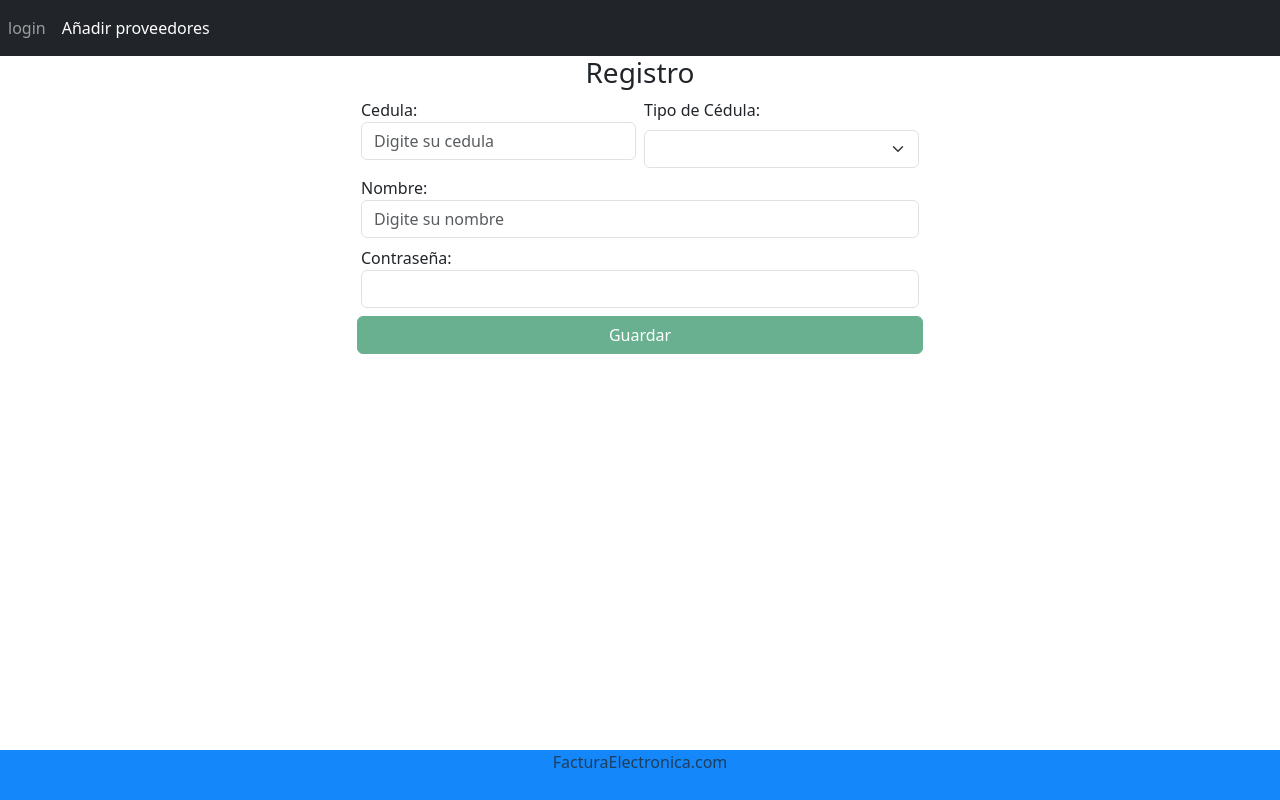
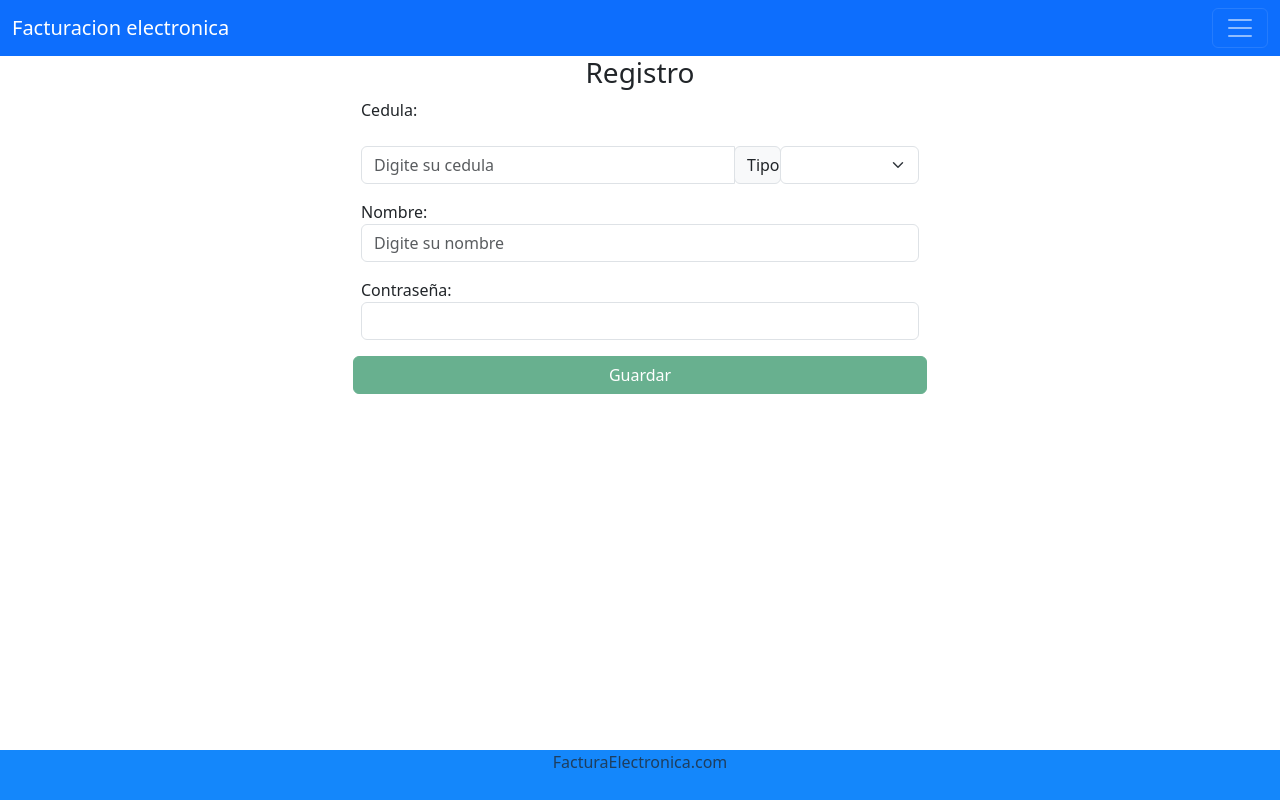
Before and after one commit to MauricioCh2/facturacion_elecV2, an Angular app: page /registrar-usuario in a window 1280 px wide. Built offline with nearby package versions, Linux system fonts and the light colour scheme.

Commit message:
esqueleto humilde de header

```diff
--- a/src/app/app-routing.module.ts
+++ b/src/app/app-routing.module.ts
@@ -6,9 +6,9 @@ import {LoginComponent} from "./components/login/login.component";
 import {FacturacionComponent} from "./components/facturacion/facturacion.component";
 
 const routes: Routes = [
+  {path : '', redirectTo: 'login', pathMatch: 'full'} ,//si esta vacio retorna a usuarios, CAMBIAR A ALOGIN
   {path : 'proveedores', component: ListarProvedoresComponent},
   {path : 'login', component: LoginComponent},
-  {path : '', redirectTo: 'login', pathMatch: 'full'} ,//si esta vacio retorna a usuarios, CAMBIAR A ALOGIN
   {path : 'registrar-usuario', component: RegistrarUsuarioComponent},
   {path : 'facturación', component: FacturacionComponent}
 
--- a/src/app/components/header/header.component.html
+++ b/src/app/components/header/header.component.html
@@ -1,10 +1,97 @@
-<nav class="navbar navbar-expand-sm bg-dark navbar-dark">
-  <ul class="navbar-nav">
-    <li class="nav-item">
-      <a routerLink="login" routerLinkActive="active" class="nav-link" >login</a>
-    </li>
-    <li class="nav-item">
-      <a routerLink="registrar-usuario" routerLinkActive="active" class="nav-link" >Añadir proveedores</a>
-    </li>
-  </ul>
+
+<nav class="navbar   bg-primary navbar-dark ">
+  <div class="container-fluid">
+    <a class="navbar-brand" href="#">Facturacion electronica</a>
+
+    <button class="navbar-toggler" type="button" data-bs-toggle="offcanvas" data-bs-target="#offcanvasNavbar" aria-controls="offcanvasNavbar" aria-label="Toggle navigation">
+      <span class="navbar-toggler-icon"></span>
+    </button>
+
+  </div>
 </nav>
+
+<div class="offcanvas offcanvas-end" tabindex="-1" id="offcanvasNavbar" aria-labelledby="offcanvasNavbarLabel">
+  <div class="offcanvas-header">
+    <h5 class="offcanvas-title" id="offcanvasNavbarLabel">Offcanvas</h5>
+    <button type="button" class="btn-close" data-bs-dismiss="offcanvas" aria-label="Close"></button>
+  </div>
+  <div class="offcanvas-body">
+    <ul class="navbar-nav justify-content-end flex-grow-1 pe-3">
+      <li class="nav-item">
+        <a class="nav-link active" aria-current="page" href="#">Home</a>
+      </li>
+      <li class="nav-item">
+        <a class="nav-link" href="#">Link</a>
+      </li>
+      <li class="nav-item dropdown">
+        <a class="nav-link dropdown-toggle" href="#" role="button" data-bs-toggle="dropdown" aria-expanded="false">
+          Dropdown
+        </a>
+        <ul class="dropdown-menu">
+          <li><a class="dropdown-item" href="#">Action</a></li>
+          <li><a class="dropdown-item" href="#">Another action</a></li>
+          <li>
+            <hr class="dropdown-divider">
+          </li>
+          <li><a class="dropdown-item" href="#">Something else here</a></li>
+        </ul>
+      </li>
+    </ul>
+    <form class="d-flex mt-3" role="search">
+      <input class="form-control me-2" type="search" placeholder="Search" aria-label="Search">
+      <button class="btn btn-outline-success" type="submit">Search</button>
+    </form>
+  </div>
+</div>
+
+<!--<div class="canvas collapse justify-content-between" id="infonavBar" data-bs-theme="dark" data-bs-scroll="true" tabindex="-1" >-->
+<!--  <div class="bg-dark p-4">-->
+<!--    <button type="button" class="btn-close" data-bs-dismiss="infonavBar" aria-label="Close"></button>-->
+<!--    <h5 class="text-body-emphasis h4">Aqui por defecto estara un componente que lpermita ver detalles</h5>-->
+<!--    <span class="text-body-secondary">link a editar</span>-->
+<!--    <span class="text-body-secondary">link a logout</span>-->
+<!--  </div>-->
+<!--</div>-->
+
+<!--<nav class="navbar navbar-expand-sm bg-primary navbar-dark">-->
+
+<!--  <div class="container-fluid">-->
+<!--    <a class="navbar-brand" href="#">-->
+<!--      <img src="/docs/5.3/assets/brand/bootstrap-logo.svg" alt="Logo" width="20" height="24" class="d-inline-block align-text-top rounded-circle">-->
+<!--      Facturacion electronica-->
+<!--    </a>-->
+<!--  </div>-->
+
+<!--  <h2 class="visually-hidden">Title for screen readers</h2>-->
+<!--  <a class="visually-hidden-focusable" href="#content">Skip to main content</a>-->
+<!--  <div class="visually-hidden-focusable">A container with a <a href="#">focusable element</a>.</div>-->
+
+
+
+<!--  <ul class="navbar-nav justify-content-center nav-underline nav-pills nav-fill">-->
+<!--    <li class="nav-item">-->
+<!--      <a routerLink="login" routerLinkActive="active" class="nav-link" >login</a>-->
+<!--    </li>-->
+<!--    <li class="nav-item">-->
+<!--      <a routerLink="registrar-usuario" routerLinkActive="active" class="nav-link" >Añadir proveedores</a>-->
+<!--    </li>-->
+<!--  </ul>-->
+
+
+<!--&lt;!&ndash;  <div class="btn-group dropstart" role="group">&ndash;&gt;-->
+<!--&lt;!&ndash;    <button type="button" class="btn btn-primary dropdown-toggle" data-bs-toggle="dropdown" aria-expanded="false">&ndash;&gt;-->
+<!--&lt;!&ndash;   Dropdown&ndash;&gt;-->
+<!--&lt;!&ndash;    </button>&ndash;&gt;-->
+<!--&lt;!&ndash;    <ul class="dropdown-menu">&ndash;&gt;-->
+<!--&lt;!&ndash;      <li><button class="dropdown-item" type="button">Detalles</button></li>&ndash;&gt;-->
+<!--&lt;!&ndash;      <li><button class="dropdown-item" type="button">Logout</button></li>&ndash;&gt;-->
+<!--&lt;!&ndash;    </ul>&ndash;&gt;-->
+<!--&lt;!&ndash;  </div>&ndash;&gt;-->
+
+<!--  <div class="container-fluid d-flex justify-content-end">-->
+<!--    <button class="navbar-toggle" type="button" data-bs-toggle="collapse" data-bs-target="#infonavBar" aria-controls="navbarToggleExternalContent" aria-expanded="false" aria-label="Toggle navigation">-->
+<!--      <span class="navbar-toggle-icon"></span>-->
+<!--    </button>-->
+<!--  </div>-->
+
+<!--</nav>-->
--- a/src/app/components/listar-provedores/listar-provedores.component.html
+++ b/src/app/components/listar-provedores/listar-provedores.component.html
@@ -17,12 +17,13 @@
     <td>{{prov.tipo}}</td>
     <td>{{prov.tipoCedula }}</td>
     <td>
-      <select class="form-select" [(ngModel)]="prov.aprobado">
-        <option [value]="true">Aprobado</option>
-        <option [value]="false">Denegado</option>
-      </select>
-      <button class = "btn btn-info" (click)="guardarAprobacion(prov)">Guardar</button>
-
+      <div class = "input-group">
+        <select class="form-select form-select-m" [(ngModel)]="prov.aprobado">
+          <option [value]="true">Aprobado</option>
+          <option [value]="false">Denegado</option>
+        </select>
+        <button class = "btn btn-outline-secondary" (click)="guardarAprobacion(prov)">Guardar</button>
+      </div>
     </td>
     <td>
       <button class="btn btn-info" (click)="actualizarUsuario(prov.idUsuario)">Editar</button>
--- a/src/app/components/login/login.component.html
+++ b/src/app/components/login/login.component.html
@@ -1,5 +1,5 @@
-<div class="col-md-6 offset-md-3 d-flex justify-content-center align-items-center">
-  <div class="login-container border p-3">
+<div class="col-md-6 offset-md-3  d-flex justify-content-center ">
+  <div class="login-container align-items-center border p-3">
     <h3 class = "text-center"> Login </h3>
   <div class="col-md-6">
     <form (ngSubmit)="onSubmit()" #usuarioForm = "ngForm" >
@@ -47,3 +47,4 @@
     </div>
   </div>
   </div>
+</div>
--- a/src/app/components/registrar-usuario/registrar-usuario.component.html
+++ b/src/app/components/registrar-usuario/registrar-usuario.component.html
@@ -1,10 +1,10 @@
 <div class="col-md-6 offset-md-3">
   <h3 class = "text-center"> Registro </h3>
-  <form (ngSubmit)="onSubmit()" #usuarioForm = "ngForm" class = "row g-2">
-    <div class="col-md-6">
-      <label for="idUsuario" class="etiqueta">Cedula:</label>
+  <form (ngSubmit)="onSubmit()" #usuarioForm = "ngForm" class = "row g-3">
+    <label for="idUsuario" class="form-label">Cedula:</label>
+    <div class="col-md-6 input-group">
       <input type="text"
-             class="form-control"
+             class="form-control "
              id="idUsuario"
              name="idUsuario"
              [(ngModel)]="usuario.idUsuario"
@@ -13,8 +13,18 @@
              placeholder="Digite su cedula"
              #idUsuario = "ngModel"
       >
-      <div class = "alert alert-danger" *ngIf="idUsuario.invalid && (idUsuario.dirty || idUsuario.touched)">
-        <div *ngIf="idUsuario.errors['required']">
+    <div class="col-md-1">
+      <label for="tipo" class="input-group-text" >Tipo</label>
+    </div>
+    <div class="col-md-3">
+      <select class="form-select" id="tipo" name="tipoCedula" [(ngModel)]="usuario.tipoCedula">
+        <option value="FIS">Físico</option>
+        <option value="JUR">Jurídico</option>
+      </select>
+    </div>
+    </div>
+      <div class = "alert alert-danger d-flex align-items-center" role = "alert"*ngIf="idUsuario.invalid && (idUsuario.dirty || idUsuario.touched)">
+        <div  *ngIf="idUsuario.errors['required']" >
           El id es requerido
         </div>
         <div *ngIf="idUsuario.errors['minlength']">
@@ -23,16 +33,6 @@
         <div *ngIf="idUsuario.errors['maxlength']">
           El id debe tener menos de 12 caracteres
         </div>
-      </div>
-    </div>
-
-      <div class="col-md-6">
-        <label for="tipoCedula" class="form-label">Tipo de Cédula:</label>
-        <select class="form-select" id="tipoCedula" name="tipoCedula" [(ngModel)]="usuario.tipoCedula">
-          <option selected >Elegir</option>
-          <option value="FIS">Físico</option>
-          <option value="JUR">Jurídico</option>
-        </select>
       </div>
 
 
```
